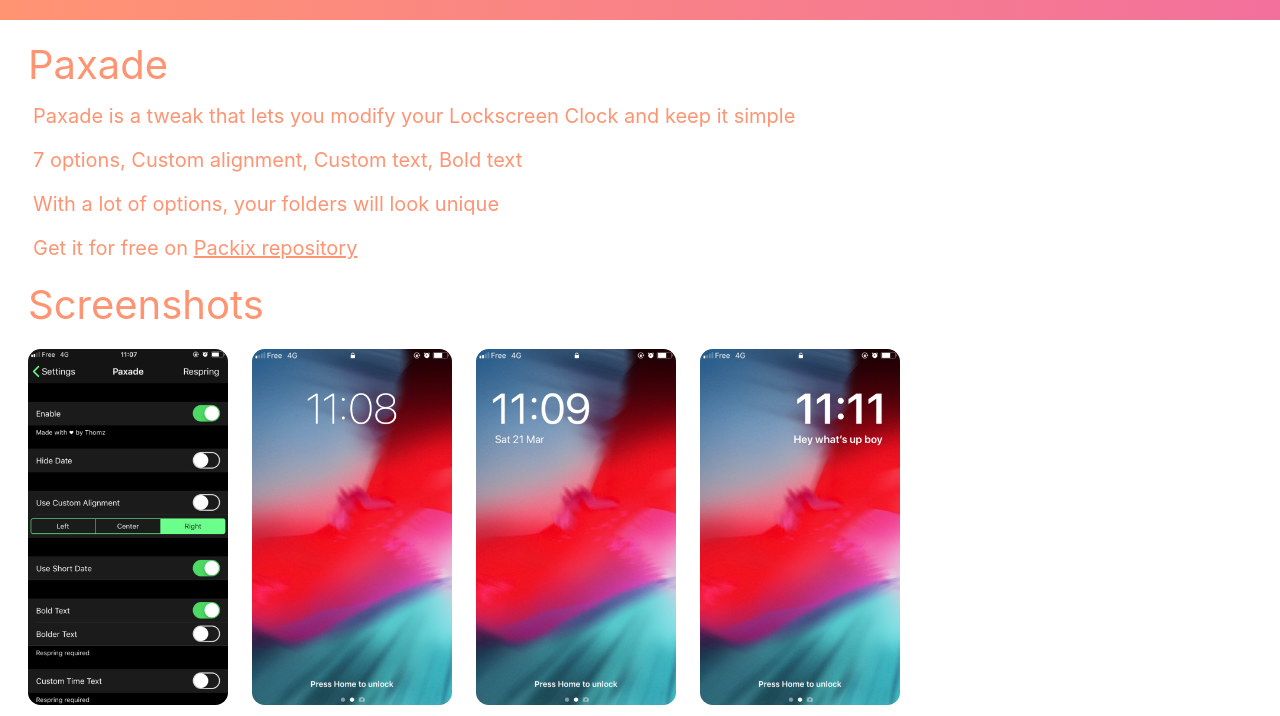
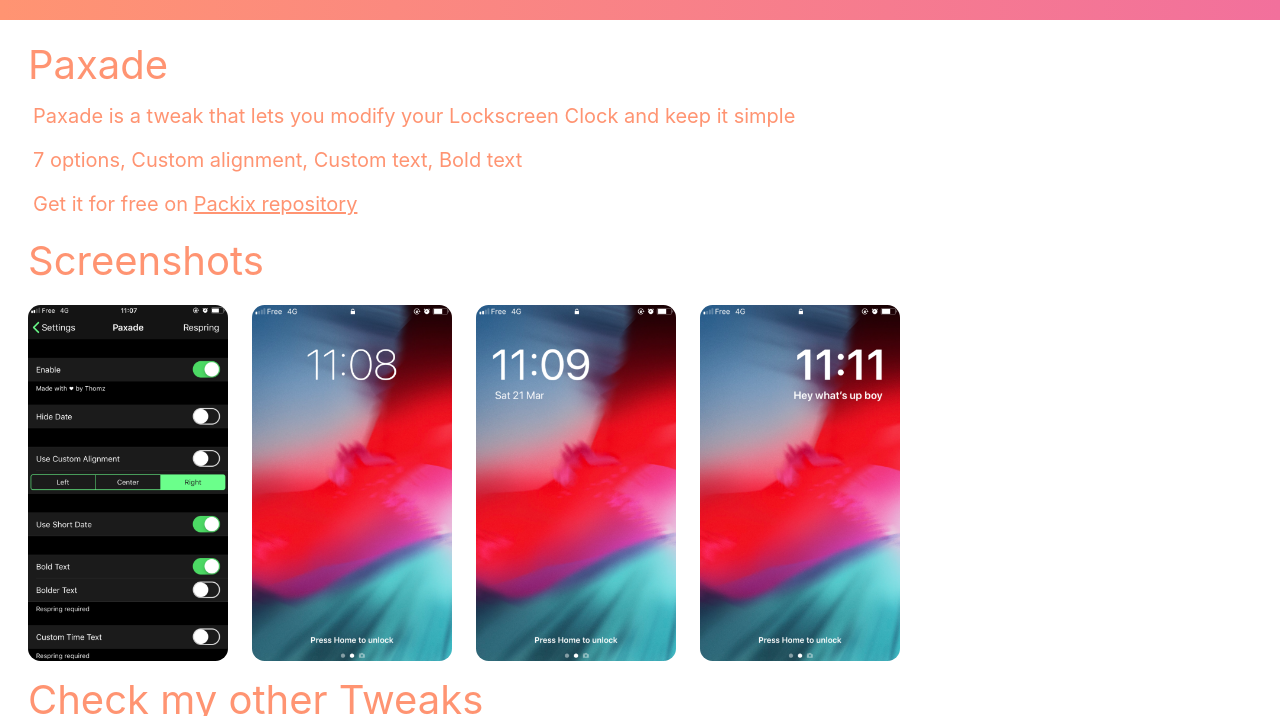
Before and after one commit to Thomz07/thomz07.github.io, a plain HTML site: page depiction/paxade.html in a window 1280 px wide. Shown: the part 80-796 px from the top of the page. Drawn offline with Linux system fonts and the light colour scheme.

Commit message:
Update paxade.html

```diff
--- a/depiction/paxade.html
+++ b/depiction/paxade.html
@@ -18,7 +18,6 @@
     <a>Paxade</a>
     <p>Paxade is a tweak that lets you modify your Lockscreen Clock and keep it simple</p>
     <p>7 options, Custom alignment, Custom text, Bold text</p>
-    <p>With a lot of options, your folders will look unique</p>
     <p>Get it for free on <a class="link" style="font-size:20px;transition:0.5s;"href="https://repo.packix.com/package/com.thomz.paxade">Packix repository</a></p>
     <a>Screenshots</a>
   </div>
```
